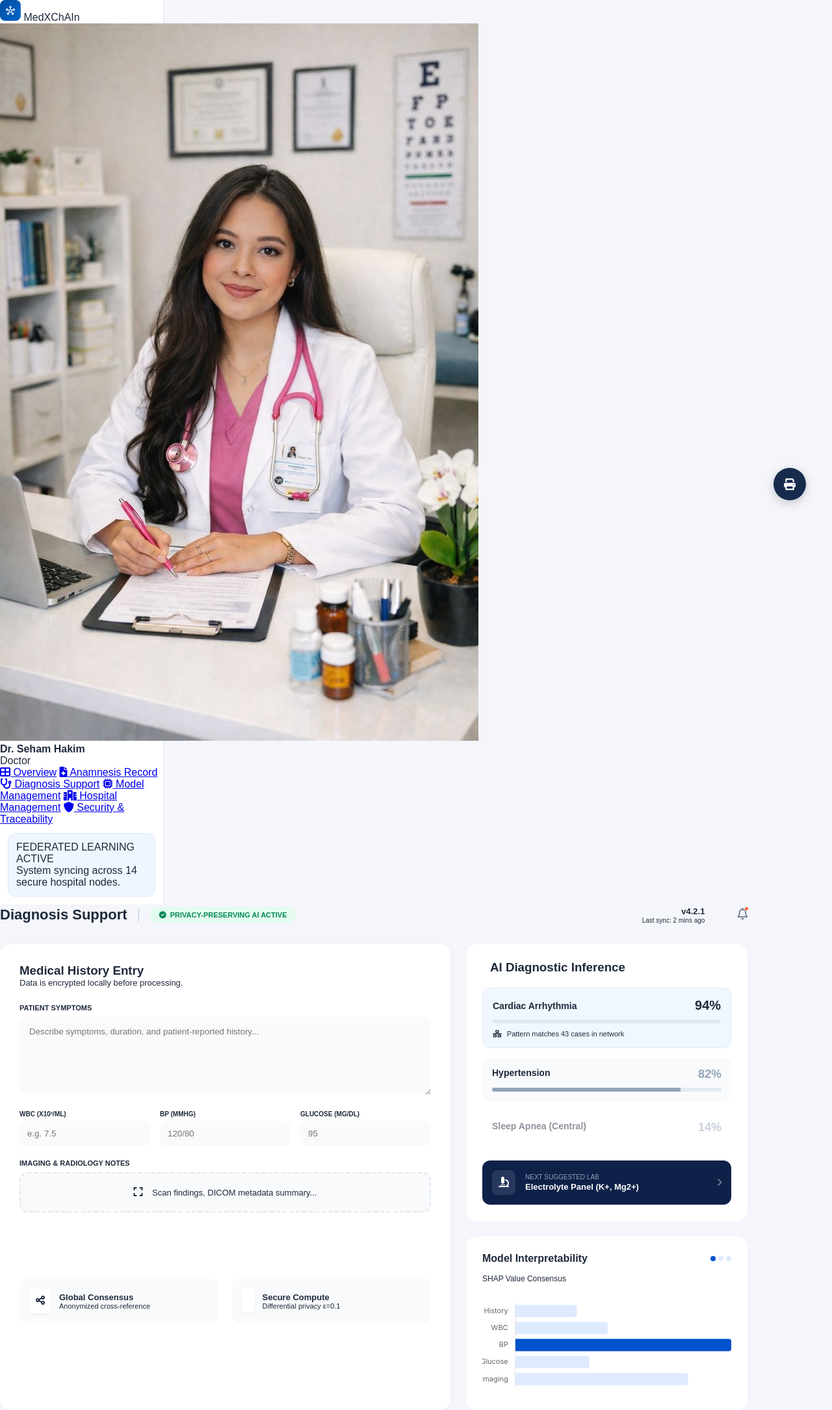
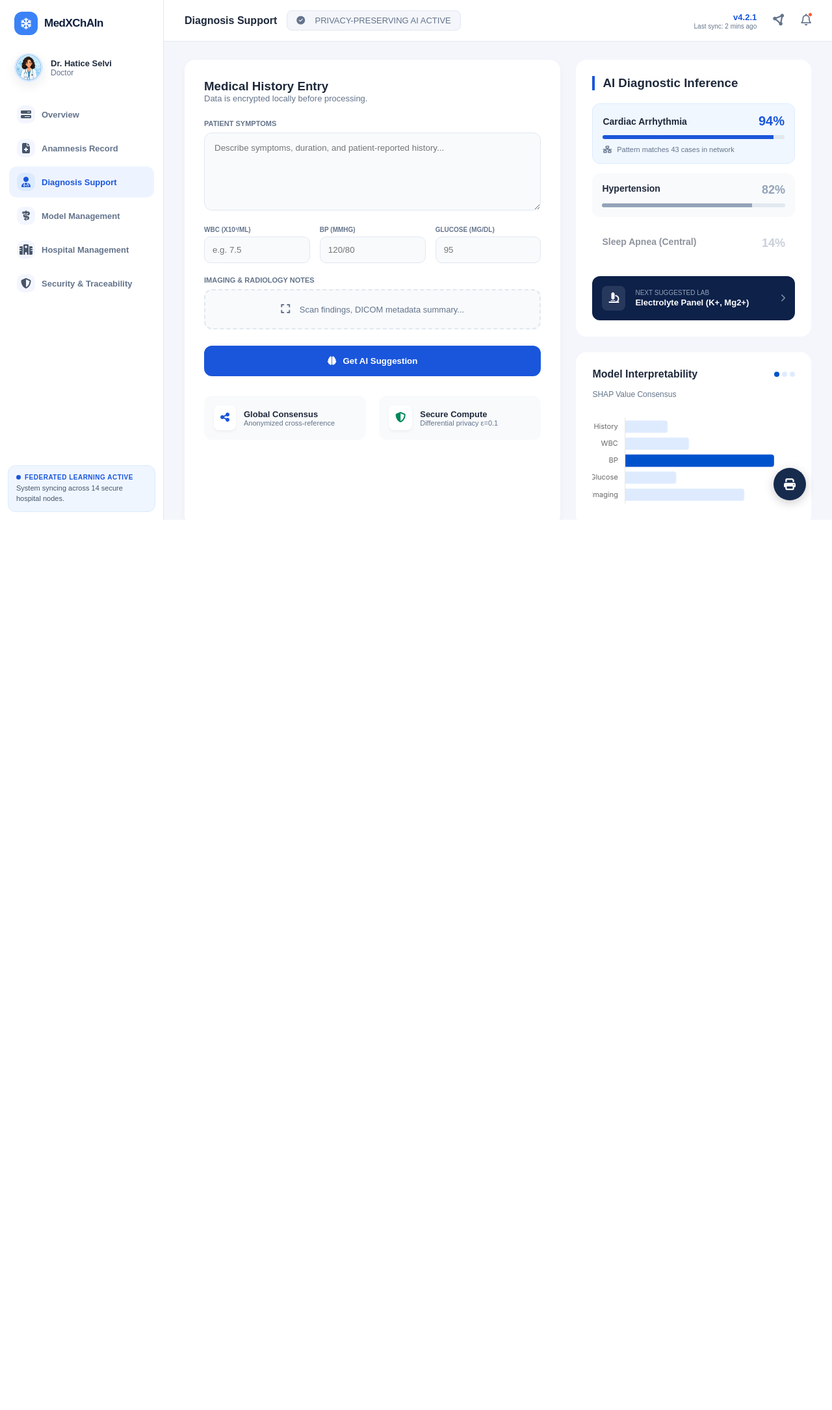
Before and after one commit to Decentralized-Systems-and-Applications/MedXChAln, a Django app: page /diagnosis-support/ in a window 1280 px wide. Shown: the whole page at 65% size. After the commit the page ends 800 px from the top, so only its background shows below. Run offline with Django 5.2, Linux system fonts and the light colour scheme.

Commit message:
try to fix

```diff
--- a/dashboard/static/dashboard/style.css
+++ b/dashboard/static/dashboard/style.css
@@ -112,6 +112,7 @@ body {
   font-size: 13px;
   margin-bottom: 4px;
   text-align: left;
+  text-decoration: none;
   font-family: var(--font);
   transition: all 0.15s;
 }
--- a/dashboard/templates/dashboard/diagnosis_support.html
+++ b/dashboard/templates/dashboard/diagnosis_support.html
@@ -7,63 +7,72 @@
     <title>MedXChAIn | Diagnosis Support</title>
 
     <link rel="stylesheet" href="{% static 'dashboard/style.css' %}">
-    <link rel="stylesheet" href="https://cdnjs.cloudflare.com/ajax/libs/font-awesome/6.0.0/css/all.min.css">
+    <link rel="stylesheet" href="https://cdnjs.cloudflare.com/ajax/libs/font-awesome/6.4.2/css/all.min.css" />
     <link href="https://fonts.googleapis.com/css2?family=Inter:wght@400;500;600;700;800&display=swap" rel="stylesheet">
+    <script src="{% static 'dashboard/script.js' %}"></script>
 
     <script src="https://cdn.jsdelivr.net/npm/chart.js"></script>
 </head>
 <body>
-    <div class="dashboard-container">
+        <aside class="sidebar">
+            <div class="sidebar-logo">
+                <div class="logo-icon"><i class="fa-regular fa-snowflake"></i></div>
+                <span class="logo-text">MedXChAIn</span>
+              </div>
 
-        <aside class="sidebar">
-            <div class="logo">
-                <img src="{% static 'dashboard/Media/LOGO.png' %}" alt="MedXChAIn Logo" class="logo-img">
-                MedXChAIn
-            </div>
+              <div class="sidebar-user">
+                <div class="avatar">
+                  <img src="{% static 'dashboard/Media/doctor.png' %}" alt="Doctor Profile" class="profie-img">
+                </div>
+                <div>
+                  <div class="user-name">Dr. Hatice Selvi</div>
+                  <div class="user-role">Doctor</div>
+                </div>
+              </div>
 
-            <div class="user-profile">
-                <img src="{% static 'dashboard/Media/PersonalPic.jpg' %}" alt="Dr. Seham Hakim">
-                <div class="profile-text">
-                    <strong>Dr. Seham Hakim</strong><br>
-                    <span>Doctor</span>
-                </div>
-            </div>
-
-            <nav class="main-nav">
-                <a href="{% url 'index' %}" class="{% if request.resolver_match.url_name == 'index' %}active{% endif %}"><i class="fas fa-th-large"></i> Overview</a>
-                <a href="{% url 'anamnesis_record' %}" class="{% if request.resolver_match.url_name == 'anamnesis_record' %}active{% endif %}"><i class="fas fa-file-medical"></i> Anamnesis Record</a>
-                <a href="{% url 'diagnosis_support' %}" class="{% if request.resolver_match.url_name == 'diagnosis_support' %}active{% endif %}"><i class="fas fa-stethoscope"></i> Diagnosis Support</a>
-                <a href="{% url 'model_management' %}" class="{% if request.resolver_match.url_name == 'model_management' %}active{% endif %}"><i class="fas fa-microchip"></i> Model Management</a>
-                <a href="{% url 'hospital_management' %}" class="{% if request.resolver_match.url_name == 'hospital_management' %}active{% endif %}"><i class="fas fa-hospital"></i> Hospital Management</a>
-                <a href="{% url 'security_traceability' %}" class="{% if request.resolver_match.url_name == 'security_traceability' %}active{% endif %}"><i class="fas fa-shield-alt"></i> Security & Traceability</a>
+            <nav class="nav">
+                <a class="nav-item {% if request.resolver_match.url_name == 'index' %}active{% endif %}" href="{% url 'index' %}">
+                    <span class="nav-icon"><i class="fa-solid fa-bars-progress"></i></span> Overview
+                </a>
+                <a class="nav-item {% if request.resolver_match.url_name == 'anamnesis_record' %}active{% endif %}" href="{% url 'anamnesis_record' %}">
+                    <span class="nav-icon"><i class="fa-solid fa-file-medical"></i></span> Anamnesis Record
+                </a>
+                <a class="nav-item {% if request.resolver_match.url_name == 'diagnosis_support' %}active{% endif %}" href="{% url 'diagnosis_support' %}">
+                    <span class="nav-icon"><i class="fa-solid fa-user-doctor"></i></span> Diagnosis Support
+                </a>
+                <a class="nav-item {% if request.resolver_match.url_name == 'model_management' %}active{% endif %}" href="{% url 'model_management' %}">
+                    <span class="nav-icon"><i class="fa-solid fa-staff-snake"></i></span> Model Management
+                </a>
+                <a class="nav-item {% if request.resolver_match.url_name == 'hospital_management' %}active{% endif %}" href="{% url 'hospital_management' %}">
+                    <span class="nav-icon"><i class="fa-solid fa-hospital"></i></span> Hospital Management
+                </a>
+                <a class="nav-item {% if request.resolver_match.url_name == 'security_traceability' %}active{% endif %}" href="{% url 'security_traceability' %}">
+                    <span class="nav-icon"><i class="fa-solid fa-shield-halved"></i></span> Security &amp; Traceability
+                </a>
             </nav>
 
-            <div class="sidebar-footer">
-                <div class="status-badge">
-                    <div class="badge-header">
-                        <div class="dot-indicator"></div>
-                        <span>FEDERATED LEARNING ACTIVE</span>
-                    </div>
-                    <p>System syncing across 14 secure hospital nodes.</p>
+            <div class="status-badge">
+                <div class="status-title">
+                    <span class="status-dot"></span>
+                    FEDERATED LEARNING ACTIVE
                 </div>
+                <p class="status-desc">System syncing across 14 secure hospital nodes.</p>
             </div>
         </aside>
 
-        <main class="main-content">
-            <header style="display: flex; justify-content: space-between; align-items: center; margin-bottom: 30px;">
+        <main class="main">
+            <header class="topbar">
                 <div style="display: flex; align-items: center; gap: 15px;">
-                    <h2 style="font-size: 22px; font-weight: 700;">Diagnosis Support</h2>
-                    <div style="color: #cbd5e1; font-size: 20px; font-weight: 300;">|</div>
-                    <div style="background: #e3fcef; color: #00875a; padding: 6px 14px; border-radius: 20px; font-size: 11px; font-weight: 800; display: flex; align-items: center; gap: 6px;">
-                        <i class="fas fa-check-circle"></i> PRIVACY-PRESERVING AI ACTIVE
-                    </div>
+                    <div style="font-weight: 800; font-size: 16px;">Diagnosis Support</div>
+                    <div class="search-box"><i class="fas fa-check-circle"></i>&nbsp; PRIVACY-PRESERVING AI ACTIVE</div>
                 </div>
 
+                <div class="spacer"></div>
                 <div style="display: flex; align-items: center; gap: 25px;">
                     <div style="text-align: right; display: flex; align-items: center; gap: 10px;">
                         <div style="line-height: 1.2;">
-                            <span style="color: var(--primary-blue); font-weight: 800; font-size: 13px;">v4.2.1</span>
-                            <p style="font-size: 10px; color: var(--text-gray); margin: 0;">Last sync: 2 mins ago</p>
+                            <span style="color: var(--blue); font-weight: 800; font-size: 13px;">v4.2.1</span>
+                            <p style="font-size: 10px; color: var(--muted); margin: 0;">Last sync: 2 mins ago</p>
                         </div>
                     </div>
 
@@ -78,59 +87,61 @@
                 </div>
             </header>
 
+            <div class="content">
+
             <div class="diagnosis-grid" style="display: grid; grid-template-columns: 1.6fr 1fr; gap: 24px;">
 
                 <section class="input-panel card" style="background: white; padding: 30px; border-radius: 16px; box-shadow: 0 4px 12px rgba(0,0,0,0.03);">
                     <h3>Medical History Entry</h3>
-                    <p style="font-size: 13px; color: var(--text-gray); margin-bottom: 25px;">Data is encrypted locally before processing.</p>
+                    <p style="font-size: 13px; color: var(--muted); margin-bottom: 25px;">Data is encrypted locally before processing.</p>
 
                     <form id="diagnosis-form">
                         <div class="form-group" style="margin-bottom: 20px;">
-                            <label style="display: block; font-size: 11px; font-weight: 700; color: var(--text-gray); margin-bottom: 8px; text-transform: uppercase;">Patient Symptoms</label>
-                            <textarea style="width: 100%; height: 120px; padding: 15px; border-radius: 12px; border: 1px solid var(--border-light); background: #f8fafc; font-family: inherit;" placeholder="Describe symptoms, duration, and patient-reported history..."></textarea>
+                            <label style="display: block; font-size: 11px; font-weight: 700; color: var(--muted); margin-bottom: 8px; text-transform: uppercase;">Patient Symptoms</label>
+                            <textarea style="width: 100%; height: 120px; padding: 15px; border-radius: 12px; border: 1px solid var(--border); background: #f8fafc; font-family: inherit;" placeholder="Describe symptoms, duration, and patient-reported history..."></textarea>
                         </div>
 
                         <div class="vital-inputs" style="display: grid; grid-template-columns: repeat(3, 1fr); gap: 15px; margin-bottom: 20px;">
                             <div class="input-box">
-                                <label style="display: block; font-size: 10px; font-weight: 700; color: var(--text-gray); margin-bottom: 5px;">WBC (X10³/ML)</label>
-                                <input type="text" placeholder="e.g. 7.5" style="width: 100%; padding: 12px; border-radius: 10px; border: 1px solid var(--border-light); background: #f8fafc;">
+                                <label style="display: block; font-size: 10px; font-weight: 700; color: var(--muted); margin-bottom: 5px;">WBC (X10³/ML)</label>
+                                <input type="text" placeholder="e.g. 7.5" style="width: 100%; padding: 12px; border-radius: 10px; border: 1px solid var(--border); background: #f8fafc;">
                             </div>
                             <div class="input-box">
-                                <label style="display: block; font-size: 10px; font-weight: 700; color: var(--text-gray); margin-bottom: 5px;">BP (MMHG)</label>
-                                <input type="text" placeholder="120/80" style="width: 100%; padding: 12px; border-radius: 10px; border: 1px solid var(--border-light); background: #f8fafc;">
+                                <label style="display: block; font-size: 10px; font-weight: 700; color: var(--muted); margin-bottom: 5px;">BP (MMHG)</label>
+                                <input type="text" placeholder="120/80" style="width: 100%; padding: 12px; border-radius: 10px; border: 1px solid var(--border); background: #f8fafc;">
                             </div>
                             <div class="input-box">
-                                <label style="display: block; font-size: 10px; font-weight: 700; color: var(--text-gray); margin-bottom: 5px;">GLUCOSE (MG/DL)</label>
-                                <input type="text" placeholder="95" style="width: 100%; padding: 12px; border-radius: 10px; border: 1px solid var(--border-light); background: #f8fafc;">
+                                <label style="display: block; font-size: 10px; font-weight: 700; color: var(--muted); margin-bottom: 5px;">GLUCOSE (MG/DL)</label>
+                                <input type="text" placeholder="95" style="width: 100%; padding: 12px; border-radius: 10px; border: 1px solid var(--border); background: #f8fafc;">
                             </div>
                         </div>
 
                         <div class="form-group" style="margin-bottom: 25px;">
-                            <label style="display: block; font-size: 11px; font-weight: 700; color: var(--text-gray); margin-bottom: 8px;">IMAGING & RADIOLOGY NOTES</label>
-                            <div style="border: 2px dashed #e2e8f0; padding: 20px; border-radius: 12px; text-align: center; color: var(--text-gray); background: #f8fafc; cursor: pointer;">
+                            <label style="display: block; font-size: 11px; font-weight: 700; color: var(--muted); margin-bottom: 8px;">IMAGING & RADIOLOGY NOTES</label>
+                            <div style="border: 2px dashed #e2e8f0; padding: 20px; border-radius: 12px; text-align: center; color: var(--muted); background: #f8fafc; cursor: pointer;">
                                 <i class="fas fa-expand" style="margin-right: 10px;"></i>
                                 <span style="font-size: 13px;">Scan findings, DICOM metadata summary...</span>
                             </div>
                         </div>
 
-                        <button type="button" class="btn-primary-ai" style="width: 100%; background: var(--primary-blue); color: white; padding: 16px; border: none; border-radius: 12px; font-weight: 700; cursor: pointer; display: flex; align-items: center; justify-content: center; gap: 10px;">
+                        <button type="button" class="btn-primary-ai" style="width: 100%; background: var(--blue); color: white; padding: 16px; border: none; border-radius: 12px; font-weight: 700; cursor: pointer; display: flex; align-items: center; justify-content: center; gap: 10px;">
                             <i class="fas fa-brain"></i> Get AI Suggestion
                         </button>
                     </form>
 
                     <div style="display: grid; grid-template-columns: 1fr 1fr; gap: 20px; margin-top: 30px;">
                         <div style="background: #f8fafc; padding: 15px; border-radius: 12px; display: flex; align-items: center; gap: 12px;">
-                            <div style="background: white; color: var(--primary-blue); padding: 10px; border-radius: 8px; box-shadow: 0 2px 4px rgba(0,0,0,0.05);"><i class="fas fa-share-nodes"></i></div>
+                            <div style="background: white; color: var(--blue); padding: 10px; border-radius: 8px; box-shadow: 0 2px 4px rgba(0,0,0,0.05);"><i class="fas fa-share-nodes"></i></div>
                             <div>
                                 <strong style="font-size: 13px; display: block;">Global Consensus</strong>
-                                <p style="font-size: 11px; color: var(--text-gray); margin: 0;">Anonymized cross-reference</p>
+                                <p style="font-size: 11px; color: var(--muted); margin: 0;">Anonymized cross-reference</p>
                             </div>
                         </div>
                         <div style="background: #f8fafc; padding: 15px; border-radius: 12px; display: flex; align-items: center; gap: 12px;">
                             <div style="background: white; color: #00875a; padding: 10px; border-radius: 8px; box-shadow: 0 2px 4px rgba(0,0,0,0.05);"><i class="fas fa-shield-halved"></i></div>
                             <div>
                                 <strong style="font-size: 13px; display: block;">Secure Compute</strong>
-                                <p style="font-size: 11px; color: var(--text-gray); margin: 0;">Differential privacy ε=0.1</p>
+                                <p style="font-size: 11px; color: var(--muted); margin: 0;">Differential privacy ε=0.1</p>
                             </div>
                         </div>
                     </div>
@@ -138,17 +149,17 @@
 
                 <aside class="results-panel">
                     <div class="card" style="background: white; padding: 25px; border-radius: 16px; margin-bottom: 24px;">
-                        <h3 style="margin-bottom: 20px; border-left: 4px solid var(--primary-blue); padding-left: 12px;">AI Diagnostic Inference</h3>
+                        <h3 style="margin-bottom: 20px; border-left: 4px solid var(--blue); padding-left: 12px;">AI Diagnostic Inference</h3>
 
                         <div style="background: #f0f7ff; padding: 15px; border-radius: 12px; border: 1px solid #deebff;">
                             <div style="display: flex; justify-content: space-between; align-items: center; margin-bottom: 10px;">
                                 <strong style="font-size: 14px;">Cardiac Arrhythmia</strong>
-                                <span style="font-size: 20px; font-weight: 800; color: var(--primary-blue);">94%</span>
+                                <span style="font-size: 20px; font-weight: 800; color: var(--blue);">94%</span>
                             </div>
                             <div style="height: 6px; background: #e2e8f0; border-radius: 3px; overflow: hidden;">
-                                <div style="width: 94%; height: 100%; background: var(--primary-blue);"></div>
+                                <div style="width: 94%; height: 100%; background: var(--blue);"></div>
                             </div>
-                            <p style="font-size: 11px; color: var(--text-gray); margin-top: 10px;"><i class="fas fa-network-wired" style="margin-right: 5px;"></i> Pattern matches 43 cases in network</p>
+                            <p style="font-size: 11px; color: var(--muted); margin-top: 10px;"><i class="fas fa-network-wired" style="margin-right: 5px;"></i> Pattern matches 43 cases in network</p>
                         </div>
 
                         <div style="margin-top: 15px; padding: 15px; border-radius: 12px; background: #f8fafc;">
@@ -189,7 +200,7 @@
                                 <div style="width: 8px; height: 8px; border-radius: 50%; background: #deebff;"></div>
                             </div>
                         </div>
-                        <p style="font-size: 12px; color: var(--text-gray); margin-bottom: 20px;">SHAP Value Consensus</p>
+                        <p style="font-size: 12px; color: var(--muted); margin-bottom: 20px;">SHAP Value Consensus</p>
                         <div style="height: 150px;">
                              <canvas id="shapChart"></canvas>
                         </div>
@@ -200,8 +211,8 @@
             <button style="position: fixed; bottom: 30px; right: 40px; width: 50px; height: 50px; background: #172b4d; color: white; border-radius: 50%; border: none; cursor: pointer; box-shadow: 0 4px 15px rgba(0,0,0,0.2); display: flex; align-items: center; justify-content: center; font-size: 18px;">
                 <i class="fas fa-print"></i>
             </button>
+            </div>
         </main>
-    </div>
 
     <script>
         const ctx = document.getElementById('shapChart').getContext('2d');
```
Also changed, not shown: dashboard/templates/dashboard/Anamnesis_Record.html (+63 -53 lines), dashboard/templates/dashboard/Model_Management.html (+62 -36 lines), dashboard/templates/dashboard/Overview.html (+12 -12 lines).
